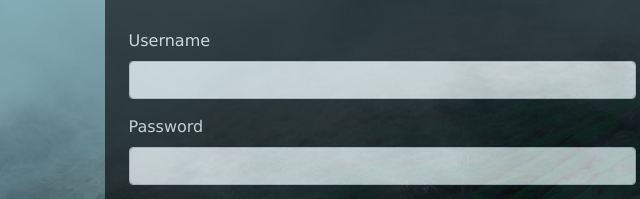
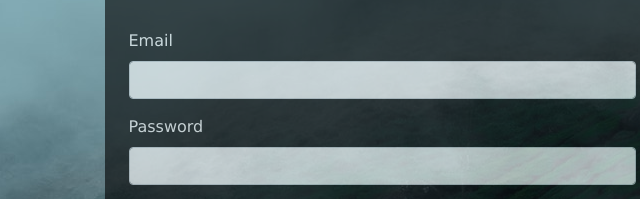
Before and after one commit to Blessyleo/KeralaTourismWebsite, a plain HTML site: page login.html in a window 1280 px wide. Shown: the part 213-412 px from the top of the page, 258-898 px from the left. Drawn offline with nearby package versions, Linux system fonts and the light colour scheme.

Commit message:
Update login.html

```diff
--- a/login.html
+++ b/login.html
@@ -59,7 +59,7 @@
             <h2>Log In</h2>
             <br>
             <div class="form-group">
-                <label for="exampleInputEmail1">Username</label>
+                <label for="exampleInputEmail1">Email</label>
                 <input type="text" class="form-control" id="exampleInputEmail1" aria-describedby="emailHelp">
                 <span id="email-err" class=""></span>
             </div>
```
